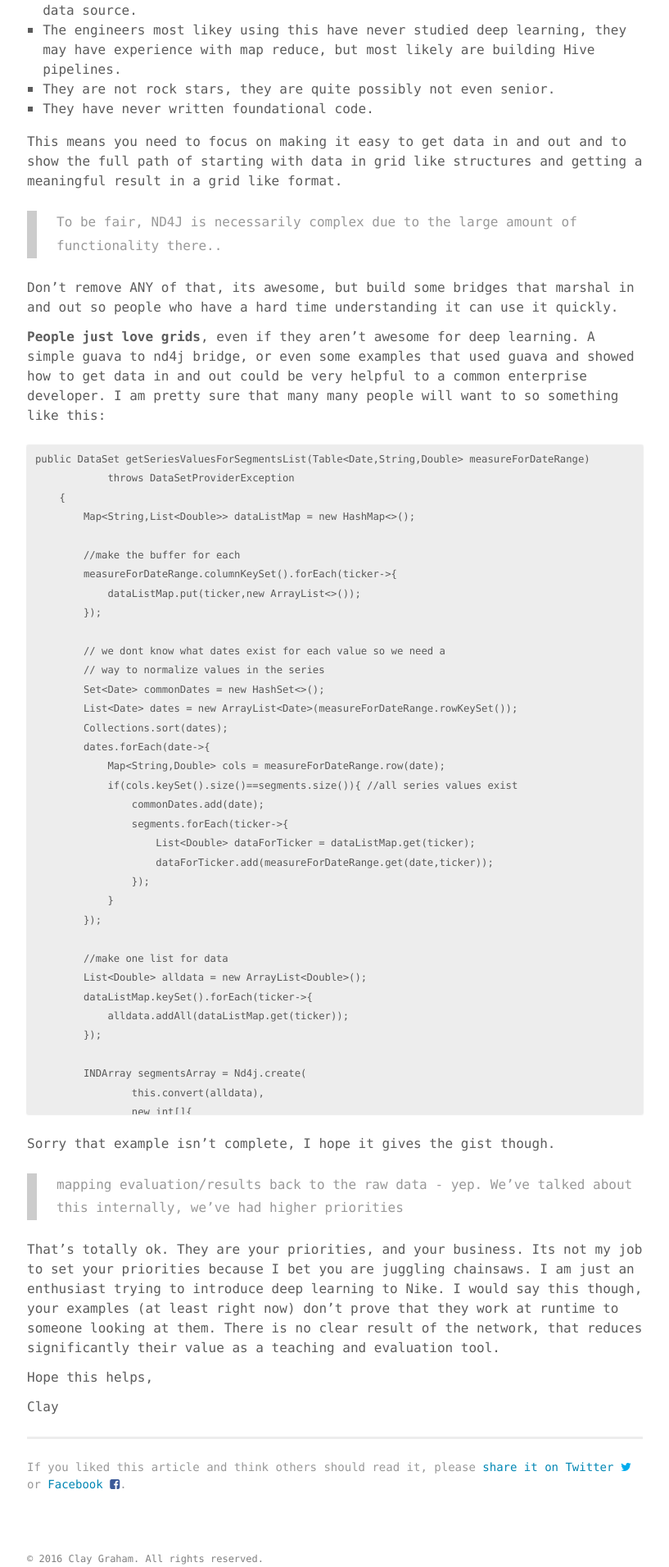
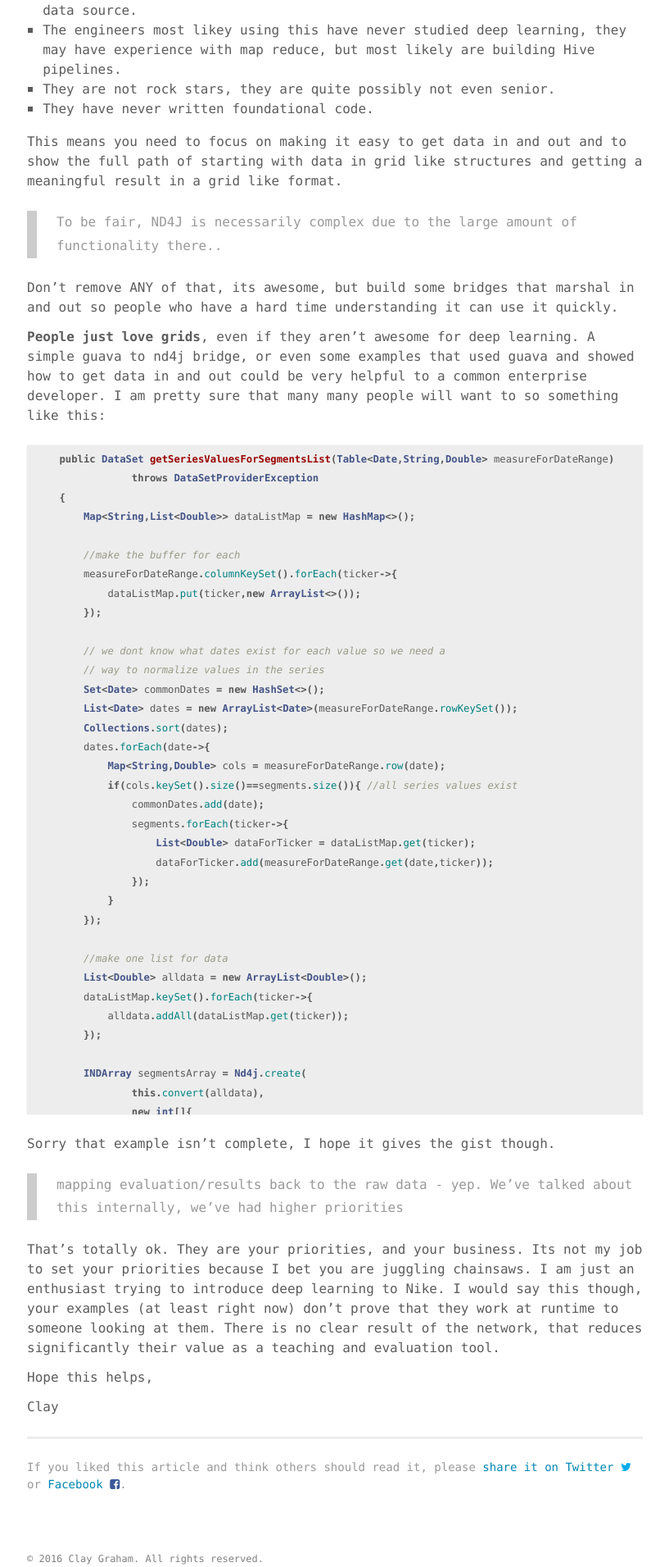
Before and after one commit to claytantor/claytantor.github.io, a Jekyll site: the page built from _posts/2016-09-19-reply-to-alex-black.md, in a window 1280 px wide. Shown: the part 947-2858 px from the top of the page at 82% size, without its empty margins (231-1048 px from the left). Built offline with Jekyll 4.4.1, drawn with Linux system fonts in a browser that asks for light colours.

Commit message:
java formatting

````diff
--- a/_posts/2016-09-19-reply-to-alex-black.md
+++ b/_posts/2016-09-19-reply-to-alex-black.md
@@ -37,9 +37,9 @@ Don't remove ANY of that, its awesome, but build some bridges that marshal in an
 
 **People just love grids**, even if they aren't awesome for deep learning. A simple guava to nd4j bridge, or even some examples that used guava and showed how to get data in and out could be very helpful to a common enterprise developer. I am pretty sure that many many people will want to so something like this:
 
-```
-public DataSet getSeriesValuesForSegmentsList(Table<Date,String,Double> measureForDateRange)
-            throws DataSetProviderException
+    {% highlight java %}
+    public DataSet getSeriesValuesForSegmentsList(Table<Date,String,Double> measureForDateRange)
+                throws DataSetProviderException
     {
         Map<String,List<Double>> dataListMap = new HashMap<>();
 
@@ -88,7 +88,7 @@ public DataSet getSeriesValuesForSegmentsList(Table<Date,String,Double> measureF
         return ds;
 
     }
-```
+    {% endhighlight %}
 
 Sorry that example isn't complete, I hope it gives the gist though.
 
@@ -99,5 +99,3 @@ That's totally ok. They are your priorities, and your business. Its not my job t
 Hope this helps,
 
 Clay
-
->
````
